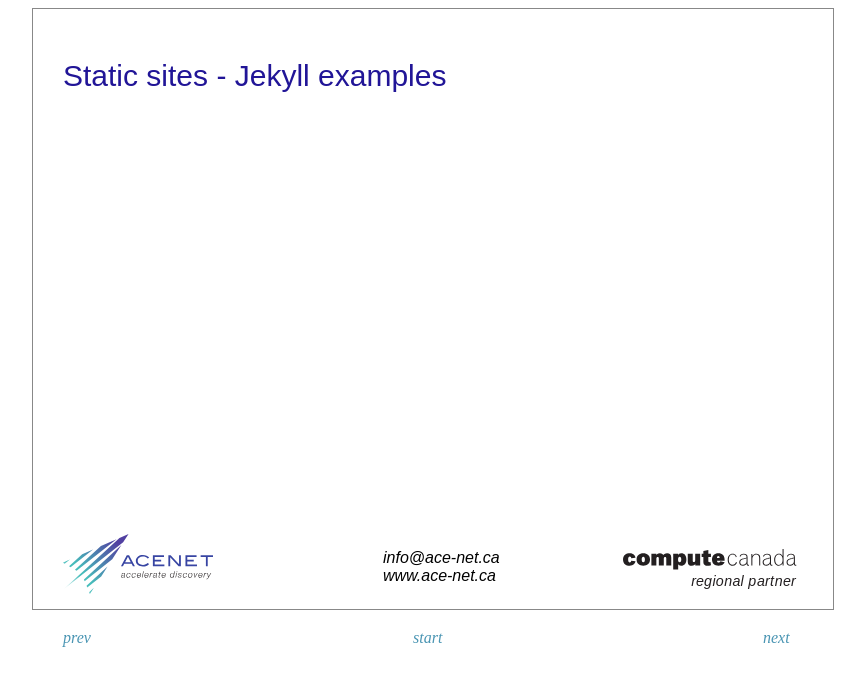
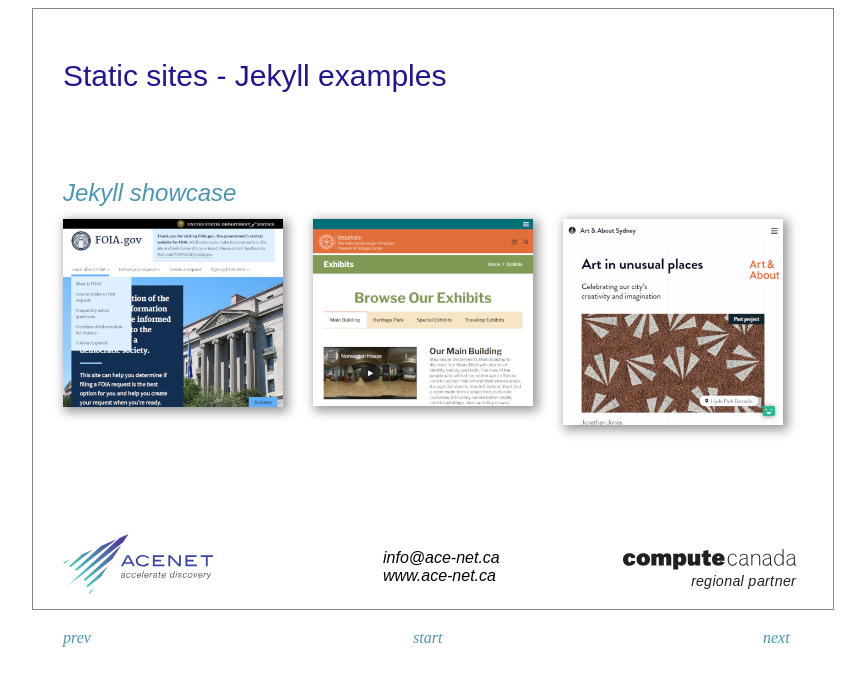
Before and after one commit to acenet-arc/cloud_apps_in_hss, a Jekyll site: the page built from _slides/jekyll-examples.md, in a window 1280 px wide. Shown: the top 686 px of the page, without its empty margins (207-1072 px from the left). Built offline with Jekyll 4.4.1, drawn with Linux system fonts in a browser that asks for light colours.

Commit message:
Added some Jekyll example sites

```diff
--- a/_slides/jekyll-examples.md
+++ b/_slides/jekyll-examples.md
@@ -4,3 +4,8 @@ title:  "Static sites - Jekyll examples"
 prevslide: static-sites-this-is-a-static-site
 nextslide: static-sites-simpler
 ---
+
+[Jekyll showcase](https://jekyllrb.com/showcase/){:style="width:200px;position:absolute;left:0px;top:90px;"}
+[![](../assets/FOIA.png){:style="width:220px;position:absolute;left:0px;top:130px;"}](https://www.foia.gov/)
+[![](../assets/folk-art-online.png){:style="width:220px;position:absolute;left:250px;top:130px;"}](https://vesterheim.org/)
+[![](../assets/art-and-about-sydney.png){:style="width:220px;position:absolute;left:500px;top:130px;"}](https://www.artandabout.com.au/)
```
Also changed, not shown: _slides/static-sites-this-is-a-static-site.md (+1 -1 lines), assets/FOIA.png (added), assets/art-and-about-sydney.png (added), assets/folk-art-online.png (added).
